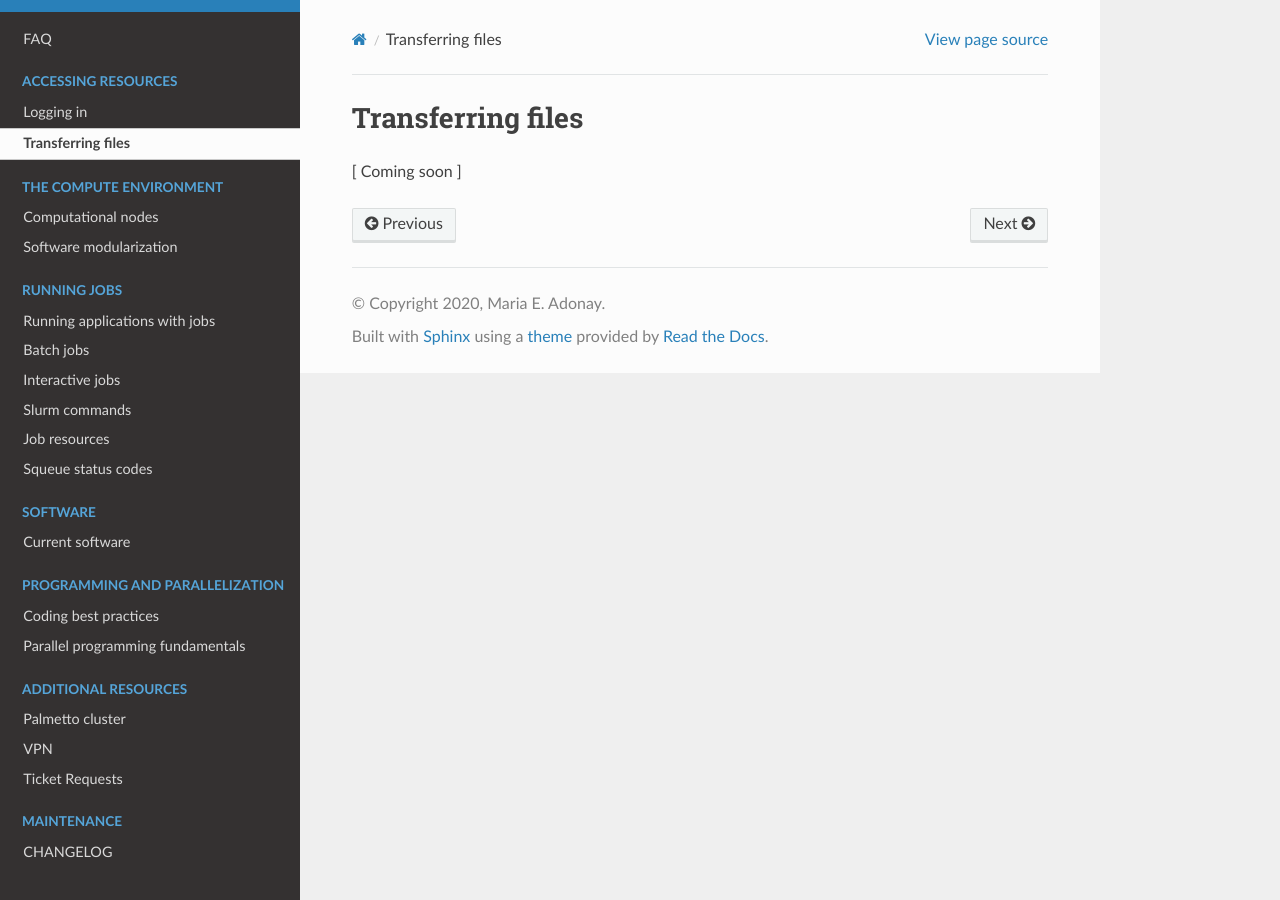
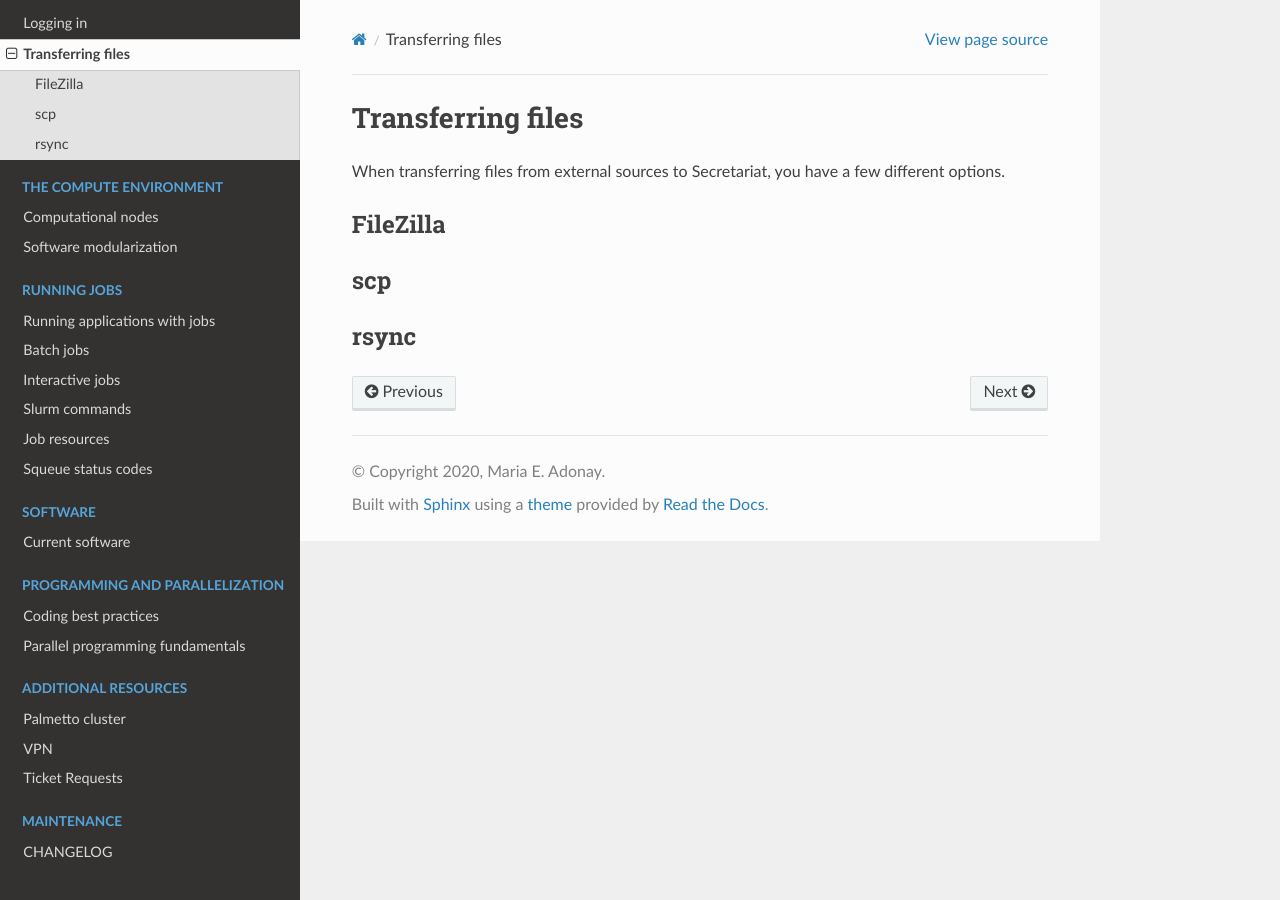
Before and after one commit to amalgamaria/secretariat, a Sphinx documentation site: the page built from docs/access/transferring-files.rst, in a window 1280 px wide. Built offline with Sphinx 7.4.7 and the Read the Docs theme 2.0.0, drawn with Linux system fonts in a browser that asks for light colours.

Commit message:
Outline text

```diff
--- a/docs/access/transferring-files.rst
+++ b/docs/access/transferring-files.rst
@@ -1,4 +1,19 @@
 Transferring files
 ==================
 
-[ Coming soon ]
+When transferring files from external sources to Secretariat, you have a few different options.
+
+FileZilla
+---------
+
+
+
+
+scp
+---
+
+
+
+
+rsync
+-----
```
